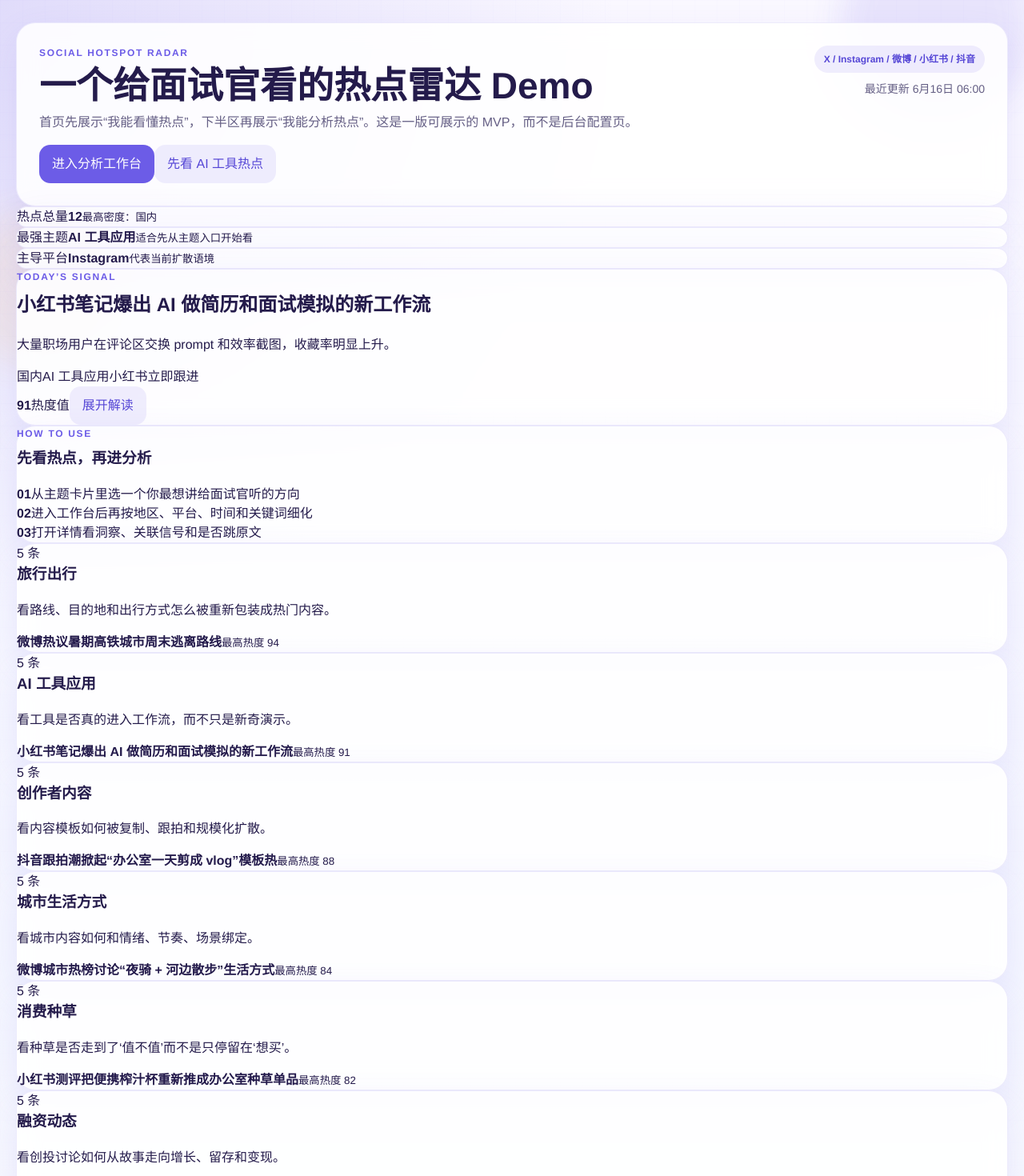
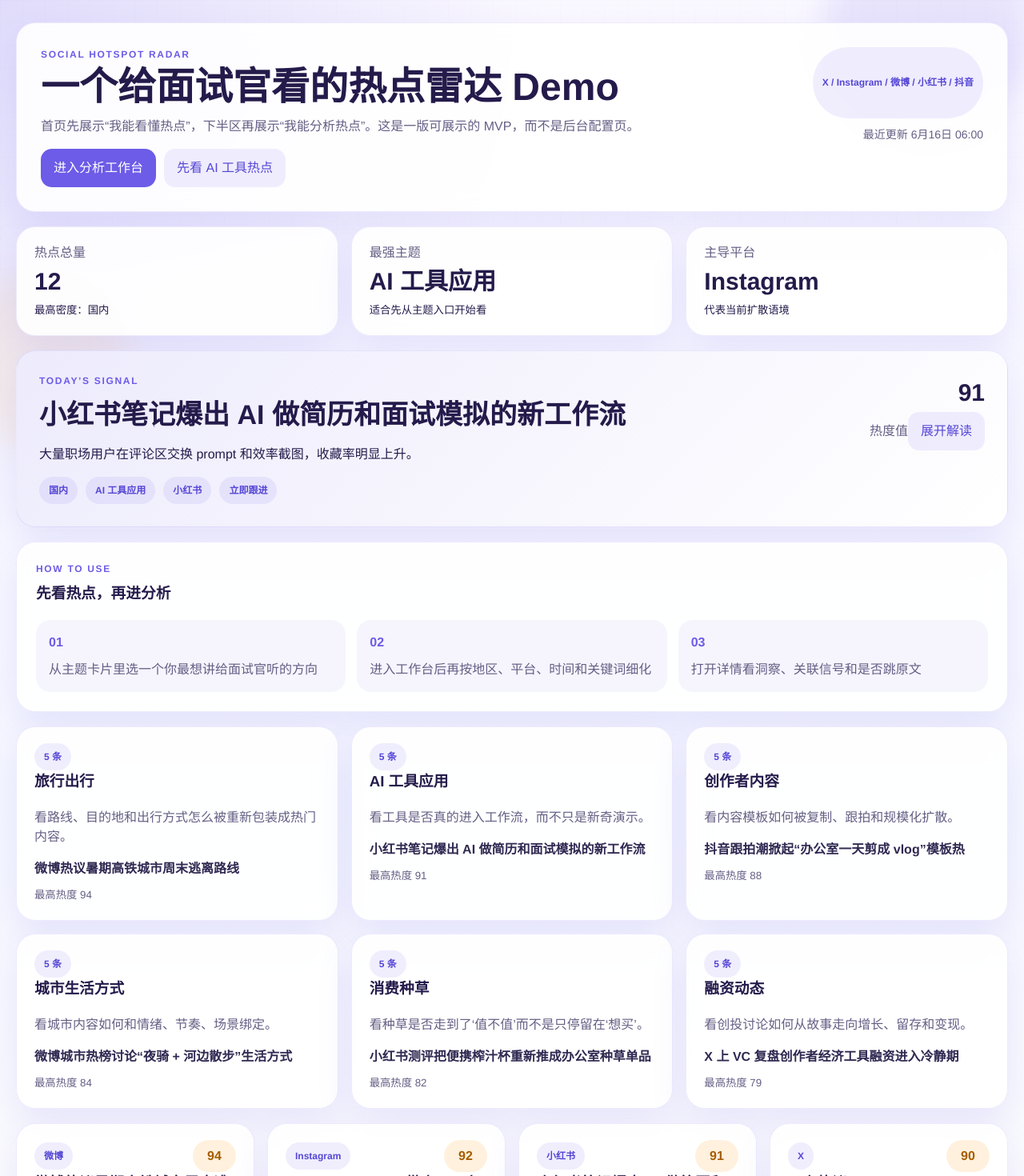
Before and after one commit to qlb708/08, a Vue app: page / in a window 1280 px wide. Shown: the top 1470 px of the page at 80% size. Built offline with nearby package versions, Linux system fonts and the light colour scheme.

Commit message:
feat: publish interactive competitor radar (src/styles.css)

```diff
--- a/src/styles.css
+++ b/src/styles.css
@@ -5,14 +5,13 @@
     radial-gradient(circle at top left, rgba(108, 92, 231, 0.18), transparent 30%),
     linear-gradient(180deg, #faf8ff 0%, #f5f7ff 55%, #fffdfc 100%);
   line-height: 1.5;
-  font-weight: 400;
   text-rendering: optimizeLegibility;
   -webkit-font-smoothing: antialiased;
   -moz-osx-font-smoothing: grayscale;
   --primary: #6c5ce7;
   --primary-strong: #5647d6;
   --primary-soft: rgba(108, 92, 231, 0.1);
-  --surface: rgba(255, 255, 255, 0.88);
+  --surface: rgba(255, 255, 255, 0.9);
   --surface-strong: #ffffff;
   --border: rgba(108, 92, 231, 0.12);
   --shadow: 0 18px 45px rgba(108, 92, 231, 0.12);
@@ -37,7 +36,7 @@ input {
 .shell {
   position: relative;
   min-height: 100vh;
-  padding: 28px 20px 48px;
+  padding: 28px 20px 56px;
   overflow: hidden;
 }
 
@@ -54,26 +53,26 @@ input {
 }
 
 .aurora-a {
-  top: -90px;
+  top: -100px;
   right: -10px;
-  width: 240px;
-  height: 240px;
+  width: 260px;
+  height: 260px;
   background: rgba(108, 92, 231, 0.18);
 }
 
 .aurora-b {
-  top: 260px;
-  left: -50px;
-  width: 200px;
-  height: 200px;
+  top: 340px;
+  left: -60px;
+  width: 220px;
+  height: 220px;
   background: rgba(255, 177, 66, 0.14);
 }
 
 .grid-glow {
   inset: 0;
   background-image:
-    linear-gradient(rgba(108, 92, 231, 0.04) 1px, transparent 1px),
-    linear-gradient(90deg, rgba(108, 92, 231, 0.04) 1px, transparent 1px);
+    linear-gradient(rgba(108, 92, 231, 0.035) 1px, transparent 1px),
+    linear-gradient(90deg, rgba(108, 92, 231, 0.035) 1px, transparent 1px);
   background-size: 28px 28px;
   mask-image: linear-gradient(180deg, rgba(0, 0, 0, 0.35), transparent 88%);
 }
@@ -86,18 +85,6 @@ input {
   border: 1px solid var(--border);
   border-radius: 24px;
   box-shadow: var(--shadow);
-}
-
-.hero {
-  display: flex;
-  justify-content: space-between;
-  gap: 20px;
-  padding: 28px;
-  align-items: flex-start;
-}
-
-.hero-copy {
-  max-width: 760px;
 }
 
 .eyebrow {
@@ -116,15 +103,28 @@ p {
   margin-top: 0;
 }
 
-h1 {
-  margin-bottom: 10px;
-  font-size: clamp(30px, 4vw, 46px);
-  line-height: 1.05;
+.hero {
+  display: flex;
+  justify-content: space-between;
+  gap: 24px;
+  padding: 30px;
+}
+
+.hero-copy {
+  max-width: 760px;
+}
+
+.hero h1 {
+  margin-bottom: 12px;
+  font-size: clamp(32px, 4vw, 48px);
+  line-height: 1.02;
 }
 
 .subtitle,
-.lane p,
-.headline p,
+.path-steps span,
+.spotlight p,
+.story p,
+.workspace-head p,
 .entry p,
 .modal-summary,
 .detail-block p,
@@ -132,17 +132,29 @@ h1 {
   color: var(--text-soft);
 }
 
+.hero-actions,
+.feature-tags,
+.entry-tags,
+.chip-row,
+.modal-actions {
+  display: flex;
+  flex-wrap: wrap;
+  gap: 10px;
+}
+
 .hero-side {
   display: grid;
   justify-items: end;
   gap: 10px;
+  min-width: 220px;
 }
 
 .pill,
 .source,
 .entry-tags span,
-.headline-tag,
-.signal-band {
+.feature-tags span,
+.signal-band,
+.spotlight-volume {
   display: inline-flex;
   align-items: center;
   border-radius: 999px;
@@ -154,7 +166,8 @@ h1 {
 .pill,
 .source,
 .entry-tags span,
-.headline-tag {
+.feature-tags span,
+.spotlight-volume {
   background: var(--primary-soft);
   color: var(--primary-strong);
 }
@@ -169,52 +182,191 @@ h1 {
   font-size: 14px;
 }
 
-.stats,
-.lane-grid {
+.button {
+  display: inline-flex;
+  align-items: center;
+  justify-content: center;
+  border: 0;
+  border-radius: 14px;
+  padding: 12px 16px;
+  cursor: pointer;
+}
+
+.button.primary {
+  background: var(--primary);
+  color: #fff;
+}
+
+.button.ghost {
+  background: var(--primary-soft);
+  color: var(--primary-strong);
+}
+
+.hero-metrics,
+.spotlight-grid,
+.story-row {
   display: grid;
   gap: 16px;
   margin-top: 18px;
 }
 
-.stats {
+.hero-metrics {
   grid-template-columns: repeat(3, minmax(0, 1fr));
 }
 
-.lane-grid {
+.metric,
+.spotlight,
+.story {
+  padding: 20px 22px;
+}
+
+.metric span,
+.spotlight small {
+  color: var(--text-soft);
+}
+
+.metric strong,
+.feature-side strong {
+  display: block;
+  font-size: 30px;
+  line-height: 1.05;
+  margin: 8px 0;
+}
+
+.feature {
+  display: flex;
+  justify-content: space-between;
+  gap: 24px;
+  margin-top: 18px;
+  padding: 28px;
+  background:
+    linear-gradient(135deg, rgba(108, 92, 231, 0.12), rgba(255, 255, 255, 0.92)),
+    #fff;
+}
+
+.feature-copy {
+  max-width: 760px;
+}
+
+.feature h2 {
+  font-size: clamp(24px, 3vw, 34px);
+  margin-bottom: 12px;
+}
+
+.feature-side {
+  min-width: 140px;
+  text-align: right;
+}
+
+.feature-side span {
+  color: var(--text-soft);
+}
+
+.path {
+  margin-top: 18px;
+  padding: 24px;
+}
+
+.path-steps {
+  display: grid;
+  grid-template-columns: repeat(3, minmax(0, 1fr));
+  gap: 14px;
+  margin-top: 16px;
+}
+
+.path-steps article {
+  padding: 16px;
+  border-radius: 18px;
+  background: rgba(108, 92, 231, 0.06);
+}
+
+.path-steps strong {
+  display: block;
+  margin-bottom: 10px;
+  color: var(--primary);
+}
+
+.spotlight-grid {
   grid-template-columns: repeat(3, minmax(0, 1fr));
 }
 
-.stat,
-.lane {
-  padding: 20px 22px;
+.spotlight {
+  cursor: pointer;
+  transition:
+    transform 0.18s ease,
+    box-shadow 0.18s ease;
 }
 
-.stat span,
-.lane span {
+.spotlight strong {
   display: block;
-  color: var(--text-soft);
-  margin-bottom: 10px;
+  margin: 14px 0 8px;
+  color: #302952;
 }
 
-.stat strong,
-.lane strong {
-  display: block;
-  font-size: 28px;
-  line-height: 1.05;
-  margin-bottom: 8px;
+.story-row {
+  grid-template-columns: repeat(4, minmax(0, 1fr));
 }
 
-.stat small {
-  color: var(--text-soft);
+.story {
+  cursor: pointer;
+  transition:
+    transform 0.18s ease,
+    box-shadow 0.18s ease;
 }
 
-.panel {
-  margin-top: 18px;
-  padding: 22px;
+.story-top,
+.entry-top {
+  display: flex;
+  align-items: center;
+  gap: 10px;
 }
 
-.toolbar {
+.heat,
+.rank {
+  display: inline-flex;
+  align-items: center;
+  justify-content: center;
+  min-width: 54px;
+  padding: 8px 12px;
+  border-radius: 999px;
+  font-weight: 700;
+}
+
+.rank {
+  background: var(--primary-soft);
+  color: var(--primary-strong);
+}
+
+.heat {
+  margin-left: auto;
+  background: rgba(255, 177, 66, 0.18);
+  color: #a65d00;
+}
+
+.workspace {
+  margin-top: 22px;
+  padding: 24px;
+}
+
+.workspace-head {
+  display: flex;
+  justify-content: space-between;
+  gap: 20px;
+  align-items: flex-start;
+}
+
+.workspace-body {
+  margin-top: 18px;
+}
+
+.filter-grid {
   display: grid;
+  gap: 18px;
+}
+
+.filter-inline {
+  display: flex;
+  flex-wrap: wrap;
   gap: 18px;
 }
 
@@ -242,24 +394,6 @@ h1 {
   box-shadow: 0 0 0 4px rgba(108, 92, 231, 0.08);
 }
 
-.chip-row {
-  display: flex;
-  flex-wrap: wrap;
-  gap: 10px;
-}
-
-.compact-row {
-  gap: 8px;
-}
-
-.toolbar-bottom,
-.toolbar-controls {
-  display: flex;
-  justify-content: space-between;
-  gap: 18px;
-  flex-wrap: wrap;
-}
-
 .chip {
   border: 0;
   background: rgba(255, 255, 255, 0.72);
@@ -278,68 +412,45 @@ h1 {
   font-size: 13px;
 }
 
+.chip.active,
+.region-jump:hover {
+  background: var(--primary);
+  color: #fff;
+}
+
 .chip:hover,
-.clickable:hover,
+.spotlight:hover,
+.story:hover,
+.entry:hover,
 .related-card:hover {
   transform: translateY(-2px);
 }
 
-.chip.active {
-  background: var(--primary);
-  color: #fff;
+.quick-region-row {
+  display: flex;
+  flex-wrap: wrap;
+  gap: 10px;
+  margin: 18px 0 8px;
 }
 
-.inset {
-  margin: 22px 0 18px;
-  padding: 22px;
-  background:
-    linear-gradient(135deg, rgba(108, 92, 231, 0.12), rgba(255, 255, 255, 0.92)),
-    #fff;
-}
-
-.headline {
-  display: flex;
-  justify-content: space-between;
-  gap: 20px;
-  align-items: flex-start;
-}
-
-.headline h2 {
-  margin: 10px 0 8px;
-  font-size: 24px;
-}
-
-.headline-tags {
-  display: flex;
-  flex-wrap: wrap;
-  gap: 8px;
-  margin-top: 14px;
-}
-
-.headline-metrics {
-  min-width: 120px;
-  text-align: right;
-}
-
-.headline-metrics strong {
-  display: block;
-  font-size: 42px;
-  line-height: 1;
-}
-
-.headline-metrics span,
-.entry-summary {
-  color: var(--text-soft);
+.region-jump {
+  border: 0;
+  border-radius: 999px;
+  padding: 10px 14px;
+  background: rgba(255, 255, 255, 0.8);
+  color: #544f70;
+  cursor: pointer;
 }
 
 .list-view,
 .grid-view {
   display: grid;
   gap: 16px;
+  margin-top: 16px;
 }
 
 .grid-view {
-  grid-template-columns: repeat(auto-fit, minmax(290px, 1fr));
+  grid-template-columns: repeat(auto-fit, minmax(300px, 1fr));
 }
 
 .entry {
@@ -350,53 +461,16 @@ h1 {
     box-shadow 0.18s ease;
 }
 
-.entry:hover {
-  box-shadow: 0 22px 48px rgba(108, 92, 231, 0.18);
-}
-
-.entry-top {
-  display: flex;
-  align-items: center;
-  gap: 10px;
-  margin-bottom: 10px;
-}
-
 .entry-rail {
   display: flex;
   gap: 10px;
   align-items: center;
-  margin-bottom: 10px;
+  margin: 10px 0;
   flex-wrap: wrap;
 }
 
-.rank,
-.heat {
-  display: inline-flex;
-  align-items: center;
-  justify-content: center;
-  min-width: 54px;
-  padding: 8px 12px;
-  border-radius: 999px;
-  background: var(--primary-soft);
-  color: var(--primary-strong);
-  font-weight: 700;
-}
-
-.heat {
-  margin-left: auto;
-  background: rgba(255, 177, 66, 0.18);
-  color: #a65d00;
-}
-
-.entry h3 {
-  margin-bottom: 10px;
-  font-size: 20px;
-}
-
-.entry-tags {
-  display: flex;
-  flex-wrap: wrap;
-  gap: 8px;
+.entry-summary {
+  color: var(--text-soft);
 }
 
 .empty {
@@ -469,11 +543,6 @@ h1 {
   background: rgba(108, 92, 231, 0.06);
 }
 
-.detail-block h3,
-.related-block h3 {
-  margin-bottom: 10px;
-}
-
 .meta-grid {
   display: grid;
   grid-template-columns: repeat(2, minmax(0, 1fr));
@@ -505,53 +574,23 @@ h1 {
   color: #2f2851;
 }
 
-.related-card span,
-.confirm-meta span {
-  color: var(--text-soft);
-}
-
-.modal-actions {
-  display: flex;
-  gap: 12px;
-  margin-top: 22px;
-  flex-wrap: wrap;
-}
-
-.button {
-  display: inline-flex;
-  align-items: center;
-  justify-content: center;
-  border: 0;
-  border-radius: 14px;
-  padding: 12px 16px;
-  cursor: pointer;
-}
-
-.button.primary {
-  background: var(--primary);
-  color: #fff;
-}
-
-.button.ghost {
-  background: var(--primary-soft);
-  color: var(--primary-strong);
-}
-
-@media (max-width: 920px) {
+@media (max-width: 980px) {
   .hero,
-  .headline,
-  .toolbar-bottom {
+  .feature,
+  .workspace-head {
     flex-direction: column;
   }
 
   .hero-side,
-  .headline-metrics {
+  .feature-side {
     justify-items: start;
     text-align: left;
   }
 
-  .stats,
-  .lane-grid,
+  .hero-metrics,
+  .spotlight-grid,
+  .story-row,
+  .path-steps,
   .detail-grid,
   .meta-grid {
     grid-template-columns: 1fr;
```
